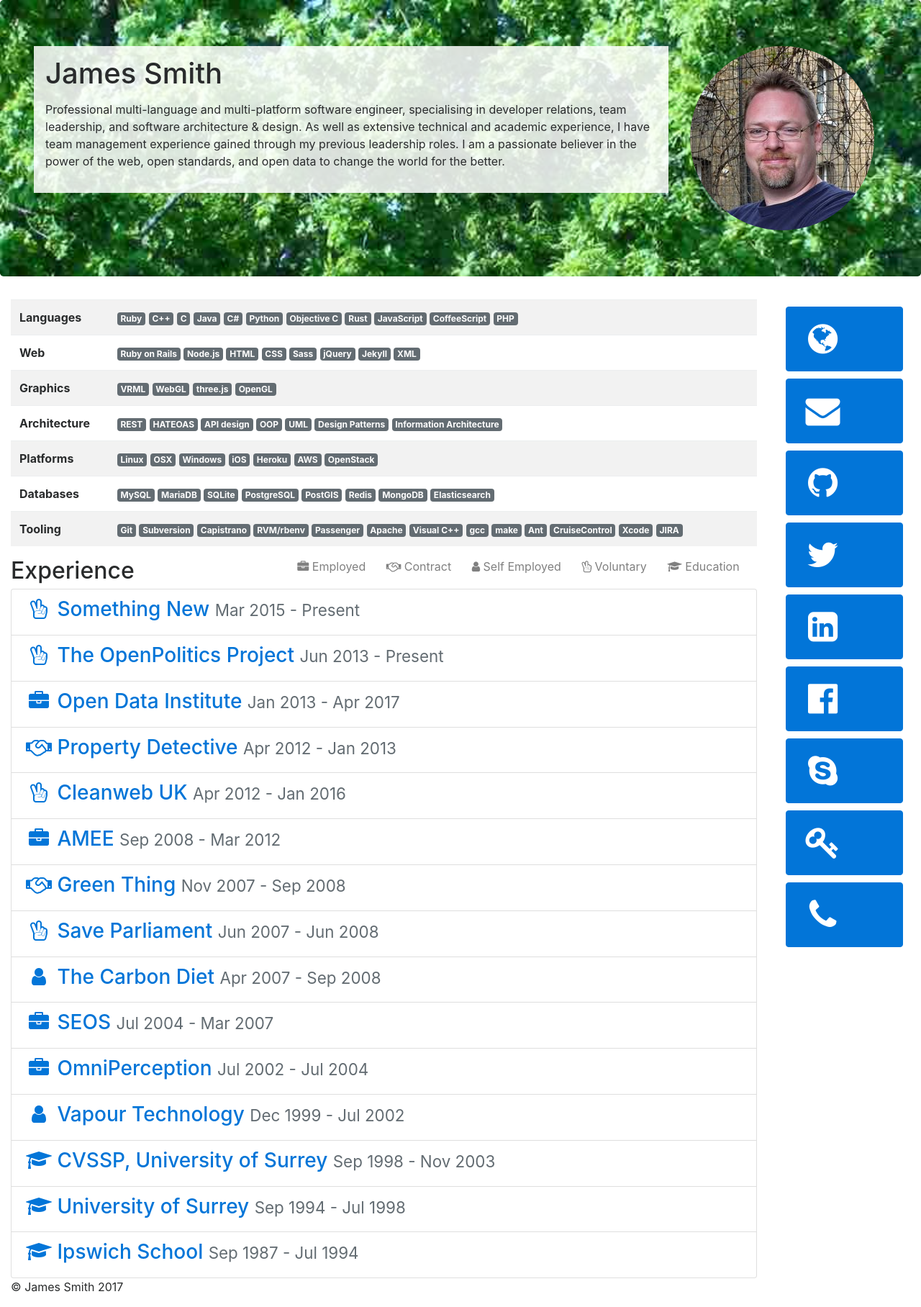
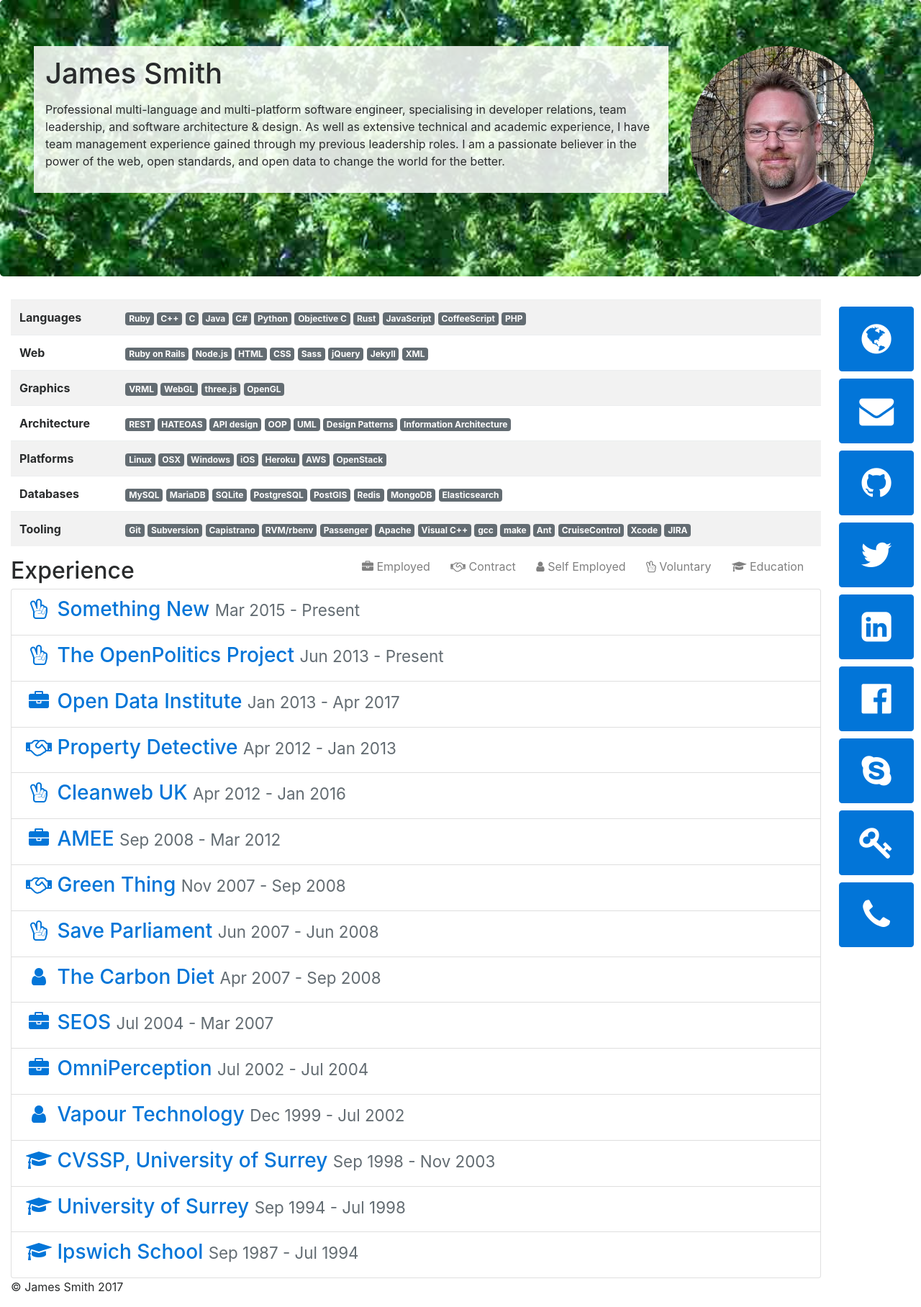
Before and after one commit to Floppy/cv, a Jekyll site: the page built from index.md, in a window 1280 px wide. Shown: the whole page at 72% size. Built offline with Jekyll 4.4.1, drawn with Linux system fonts in a browser that asks for light colours; nearby versions of some CDN libraries.

Commit message:
size columns nicely

```diff
--- a/_layouts/default.html
+++ b/_layouts/default.html
@@ -37,11 +37,11 @@
 
     <div class="container-fluid">
       <div class='row'>
-        <div class='col-md-10'>
+        <div class='col-md'>
           {% include skills.html %}
           {% include experience.html %}
         </div>
-        <div class='col-md-2'>
+        <div class='col-md-auto'>
           {% include contact.html %}
         </div>
       </div>
```
